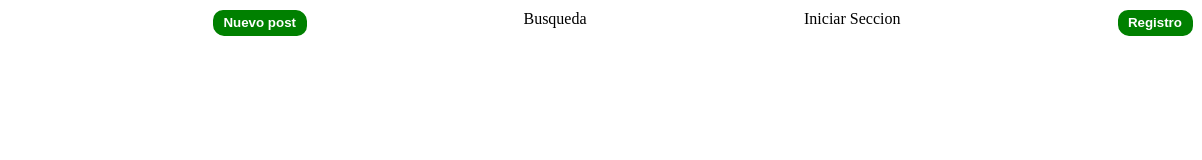
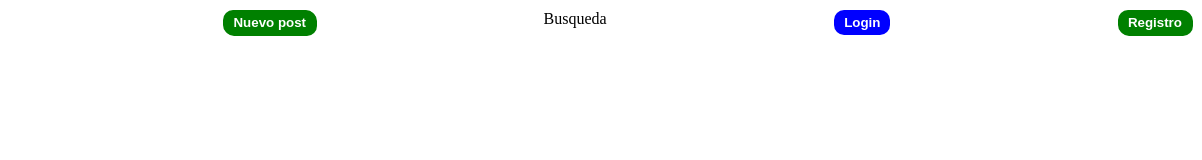
Before and after one commit to ReTagus/MiProyecto, a plain HTML site: page index.html in a window 1280 px wide. Shown: the full height of the page, 78-1280 px from the left. Drawn offline with Linux system fonts and the light colour scheme.

Commit message:
agregar estilos para el secondary button

```diff
--- a/index.html
+++ b/index.html
@@ -19,7 +19,7 @@
                 <button class = "mainButton" >Nuevo post </button>
             </li>
             <li>Busqueda</li>
-            <li>Iniciar Seccion</li>
+            <li><button class = "secondaryButton" >Login </button></li>
             <li><button class = "mainButton" >Registro </button></li>
         </ul>
     </header>
--- a/styles/estilos.css
+++ b/styles/estilos.css
@@ -33,3 +33,19 @@ ul {
     cursor: pointer;
     transform: scale(1.1);
 }
+
+.secondaryButton {
+    background-color:blue;
+    color: white;
+    border: 0px;
+    padding: 5px 10px;
+    border-radius: 10px;
+    font-weight: bolder;
+
+}
+
+.secondaryButton:hover {
+    cursor: pointer;
+    box-shadow: 1px 1px blue;
+    transform: scale(1.1);
+}
```
